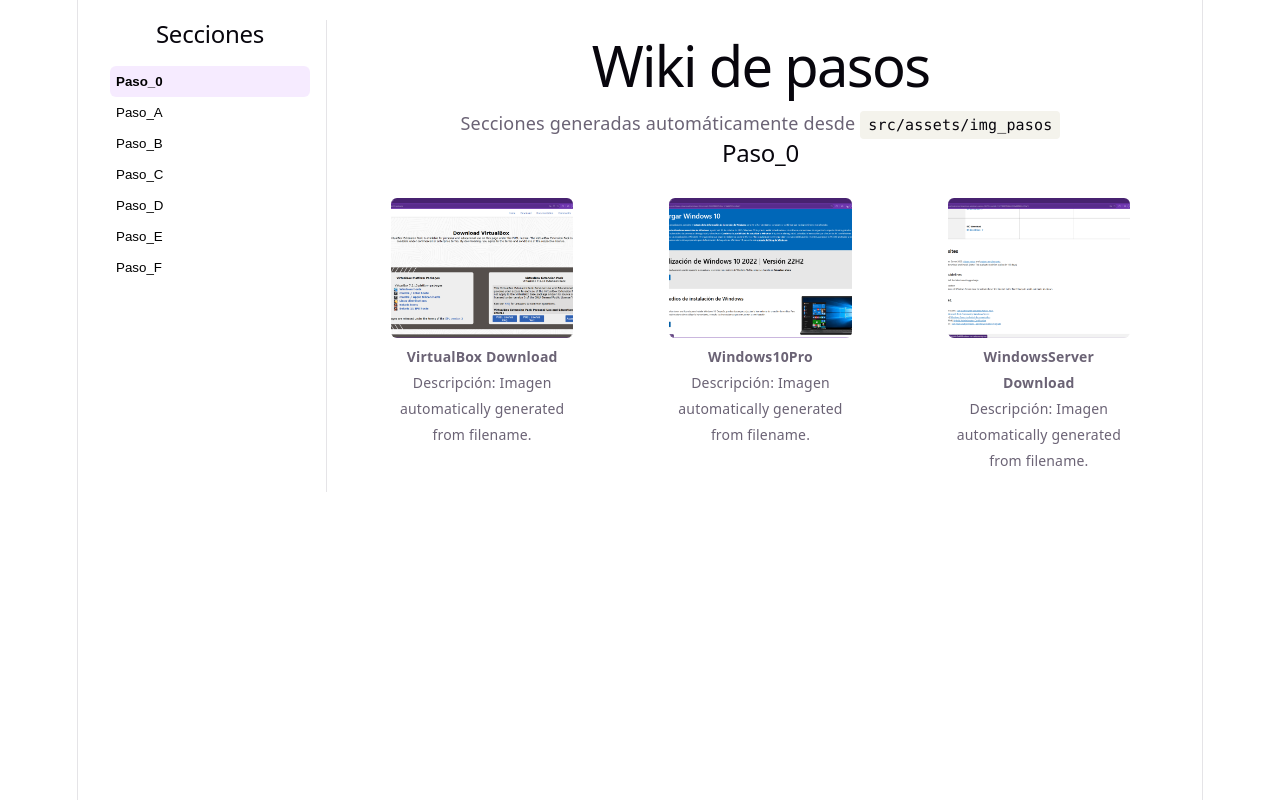
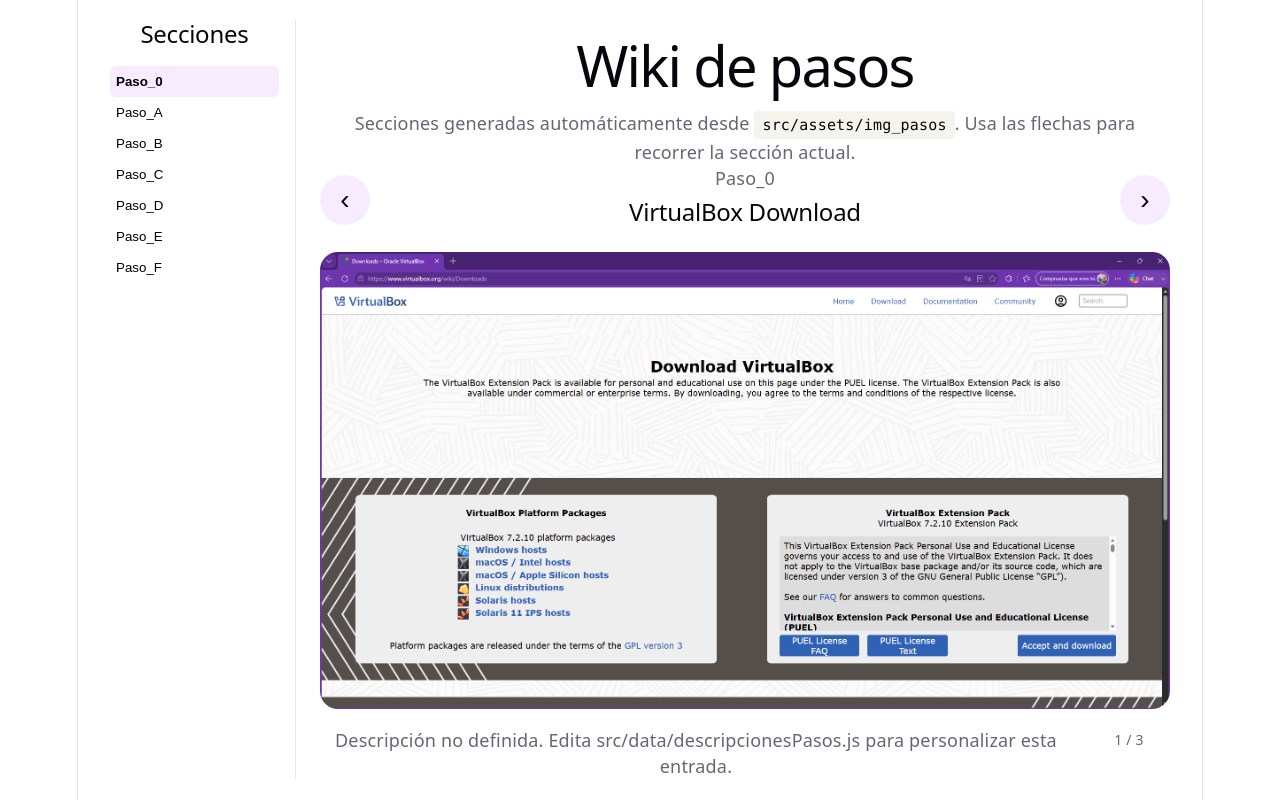
Before and after one commit to Anyaspycat/wiki_rivpat, a React (Vite) app: page / in a window 1280 px wide. Built offline with nearby package versions, Linux system fonts and the light colour scheme.

Commit message:
Se incorpora funcionalidad tipo carrucel para el despliegue y visualizacion de las imagenes por seccion

```diff
--- a/src/App.css
+++ b/src/App.css
@@ -221,25 +221,197 @@
   margin-top: 4px;
   color: var(--muted);
 }
+.carousel-nav {
+  display: flex;
+  align-items: center;
+  justify-content: space-between;
+  gap: 16px;
+  margin-bottom: 18px;
+}
+.carousel-arrow {
+  width: 50px;
+  height: 50px;
+  border: none;
+  border-radius: 50%;
+  background: var(--accent-bg);
+  color: var(--text-h);
+  font-size: 28px;
+  cursor: pointer;
+}
+.carousel-arrow:hover,
+.carousel-arrow:focus-visible {
+  background: var(--accent);
+  color: white;
+}
+.carousel-labels {
+  text-align: center;
+  flex: 1 1 auto;
+}
+.carousel-section {
+  display: block;
+  margin-bottom: 6px;
+  color: var(--muted);
+}
+.carousel-view {
+  display: flex;
+  justify-content: center;
+  margin-bottom: 18px;
+}
+.carousel-view img {
+  width: 100%;
+  max-width: 860px;
+  max-height: 70vh;
+  object-fit: contain;
+  border-radius: 18px;
+  background: var(--surface);
+}
+.carousel-details {
+  display: flex;
+  justify-content: space-between;
+  align-items: flex-start;
+  gap: 16px;
+}
+.carousel-details p {
+  flex: 1 1 auto;
+  margin: 0;
+}
+.carousel-counter {
+  white-space: nowrap;
+  color: var(--muted);
+  font-size: 14px;
+  min-width: 82px;
+}
+.empty-state {
+  color: var(--muted);
+  padding-top: 32px;
+}
 .gallery {
   display: grid;
   grid-template-columns: repeat(auto-fill, minmax(200px, 1fr));
   gap: 16px;
   margin-top: 12px;
 }
+.thumb {
+  display: grid;
+  gap: 8px;
+  padding: 0;
+  border: 1px solid transparent;
+  border-radius: 10px;
+  background: transparent;
+  text-align: left;
+  cursor: pointer;
+}
+.thumb:hover,
+.thumb:focus-visible {
+  border-color: var(--accent-border);
+  outline: none;
+}
 .thumb img {
   width: 100%;
   height: 140px;
   object-fit: cover;
-  border-radius: 6px;
+  border-radius: 10px;
   display: block;
 }
 .thumb figcaption {
   font-size: 14px;
   margin-top: 6px;
+  color: var(--text-h);
+}
+.thumb strong {
+  display: block;
+  margin-bottom: 4px;
 }
 .wiki-section.hidden {
   display: none;
+}
+
+.modal-overlay {
+  position: fixed;
+  inset: 0;
+  background: rgba(0, 0, 0, 0.72);
+  display: flex;
+  align-items: center;
+  justify-content: center;
+  z-index: 50;
+  padding: 24px;
+}
+.modal-content {
+  width: min(980px, 100%);
+  max-height: 100%;
+  background: var(--surface);
+  border-radius: 18px;
+  box-shadow: 0 30px 60px rgba(0, 0, 0, 0.28);
+  position: relative;
+  overflow: hidden;
+}
+.modal-close {
+  position: absolute;
+  top: 16px;
+  right: 16px;
+  border: none;
+  background: rgba(255, 255, 255, 0.9);
+  width: 36px;
+  height: 36px;
+  border-radius: 50%;
+  font-size: 22px;
+  cursor: pointer;
+}
+.modal-viewer {
+  display: grid;
+  grid-template-columns: 60px minmax(0, 1fr) 60px;
+  align-items: center;
+  gap: 16px;
+  padding: 24px;
+}
+.modal-viewer img {
+  width: 100%;
+  max-height: calc(100vh - 260px);
+  object-fit: contain;
+  border-radius: 14px;
+  background: var(--surface);
+}
+.modal-arrow {
+  width: 50px;
+  height: 50px;
+  border: none;
+  border-radius: 50%;
+  background: var(--accent-bg);
+  color: var(--text-h);
+  font-size: 28px;
+  cursor: pointer;
+}
+.modal-arrow:hover,
+.modal-arrow:focus-visible {
+  background: var(--accent);
+  color: white;
+}
+.modal-details {
+  padding: 0 24px 24px;
+}
+.modal-section {
+  display: inline-block;
+  margin-bottom: 10px;
+  color: var(--muted);
+}
+.modal-details h2 {
+  margin: 0 0 12px;
+}
+.modal-counter {
+  margin-top: 16px;
+  font-size: 14px;
+  color: var(--muted);
+}
+
+@media (max-width: 760px) {
+  .modal-viewer {
+    grid-template-columns: 1fr;
+    padding: 16px;
+  }
+  .modal-arrow {
+    width: 44px;
+    height: 44px;
+  }
 }
 
 @media (max-width: 880px) {
--- a/src/App.jsx
+++ b/src/App.jsx
@@ -1,4 +1,5 @@
 import { useEffect, useMemo, useState } from 'react'
+import { descripcionesPasos } from './data/descripcionesPasos'
 import './App.css'
 
 function makeTitle(filename) {
@@ -11,15 +12,39 @@
     .join(' ')
 }
 
+function naturalSort(a, b) {
+  const numberPattern = /\d+/g
+  const aParts = a.split(numberPattern).filter(Boolean)
+  const bParts = b.split(numberPattern).filter(Boolean)
+  const aNumbers = a.match(numberPattern) || []
+  const bNumbers = b.match(numberPattern) || []
+
+  for (let i = 0; i < Math.min(aParts.length, bParts.length); i += 1) {
+    const left = aParts[i].localeCompare(bParts[i], undefined, { sensitivity: 'base' })
+    if (left !== 0) return left
+
+    const leftNum = Number(aNumbers[i] ?? 0)
+    const rightNum = Number(bNumbers[i] ?? 0)
+    if (leftNum !== rightNum) return leftNum - rightNum
+  }
+
+  return a.localeCompare(b, undefined, { sensitivity: 'base' })
+}
+
+function getDescription(section, title) {
+  const sectionDescriptions = descripcionesPasos[section]
+  if (!sectionDescriptions) return 'Descripción no definida. Edita src/data/descripcionesPasos.js para personalizar esta entrada.'
+  return sectionDescriptions[title] || 'Descripción no definida. Edita src/data/descripcionesPasos.js para personalizar esta entrada.'
+}
+
 function App() {
   const [activeSection, setActiveSection] = useState(null)
+  const [activePhoto, setActivePhoto] = useState({ section: null, index: 0 })
 
-  // Cargar todas las imágenes de img_pasos (Vite import.meta.glob)
   const grouped = useMemo(() => {
     const modules = import.meta.glob('./assets/img_pasos/**', { eager: true })
     const groups = {}
     Object.keys(modules).forEach((p) => {
-      // p example: /src/assets/img_pasos/Paso_A/A_Paso_1.png
       const parts = p.split('/')
       const folder = parts[parts.length - 2]
       const filename = parts[parts.length - 1]
@@ -27,11 +52,12 @@
       if (!groups[folder]) groups[folder] = []
       groups[folder].push({ url, filename })
     })
-    // sort keys for stable order
-    const ordered = Object.keys(groups)
+    return Object.keys(groups)
       .sort()
-      .map((k) => ({ section: k, images: groups[k].sort((a, b) => a.filename.localeCompare(b.filename)) }))
-    return ordered
+      .map((section) => ({
+        section,
+        images: groups[section].sort((a, b) => naturalSort(a.filename, b.filename)),
+      }))
   }, [])
 
   useEffect(() => {
@@ -40,15 +66,69 @@
     }
   }, [activeSection, grouped])
 
+  useEffect(() => {
+    if (!activeSection) return
+    setActivePhoto((current) =>
+      current.section === activeSection ? current : { section: activeSection, index: 0 }
+    )
+  }, [activeSection])
+
+  useEffect(() => {
+    const section = grouped.find((group) => group.section === activeSection)
+    if (!section) return undefined
+
+    const handleKeyDown = (event) => {
+      if (event.key === 'ArrowLeft') {
+        event.preventDefault()
+        setActivePhoto((current) => {
+          if (current.section !== activeSection) return current
+          return {
+            section: current.section,
+            index: (current.index - 1 + section.images.length) % section.images.length,
+          }
+        })
+      }
+      if (event.key === 'ArrowRight') {
+        event.preventDefault()
+        setActivePhoto((current) => {
+          if (current.section !== activeSection) return current
+          return {
+            section: current.section,
+            index: (current.index + 1) % section.images.length,
+          }
+        })
+      }
+    }
+
+    window.addEventListener('keydown', handleKeyDown)
+    return () => window.removeEventListener('keydown', handleKeyDown)
+  }, [activeSection, grouped])
+
+  const activeGroup = grouped.find((group) => group.section === activeSection)
+  const activeIndex = activeGroup ? Math.min(activePhoto.index, activeGroup.images.length - 1) : 0
+  const activeImage = activeGroup?.images[activeIndex] || null
+
+  const changePhoto = (offset) => {
+    if (!activeGroup) return
+    setActivePhoto({
+      section: activeGroup.section,
+      index: (activeIndex + offset + activeGroup.images.length) % activeGroup.images.length,
+    })
+  }
+
   return (
     <div className="wiki-root">
       <aside className="wiki-sidebar">
         <h2>Secciones</h2>
         <ul>
-          {grouped.map((g) => (
-            <li key={g.section}>
-              <button className={g.section === activeSection ? 'active' : ''} onClick={() => setActiveSection(g.section)}>
-                {g.section}
+          {grouped.map((group) => (
+            <li key={group.section}>
+              <button
+                className={group.section === activeSection ? 'active' : ''}
+                onClick={() => setActiveSection(group.section)}
+                type="button"
+              >
+                {group.section}
               </button>
             </li>
           ))}
@@ -58,25 +138,38 @@
       <main className="wiki-main">
         <header className="wiki-header">
           <h1>Wiki de pasos</h1>
-          <p>Secciones generadas automáticamente desde <code>src/assets/img_pasos</code></p>
+          <p>
+            Secciones generadas automáticamente desde <code>src/assets/img_pasos</code>. Usa las flechas para recorrer la sección actual.
+          </p>
         </header>
 
-        {grouped.map((g) => (
-          <section key={g.section} className={`wiki-section ${g.section === activeSection ? 'visible' : 'hidden'}`} id={g.section}>
-            <h2>{g.section}</h2>
-            <div className="gallery">
-              {g.images.map((img) => (
-                <figure key={img.filename} className="thumb">
-                  <img src={img.url} alt={img.filename} />
-                  <figcaption>
-                    <strong>{makeTitle(img.filename)}</strong>
-                    <p>Descripción: Imagen automatically generated from filename.</p>
-                  </figcaption>
-                </figure>
-              ))}
+        {activeGroup && activeImage ? (
+          <section className="wiki-section visible" id={activeGroup.section}>
+            <div className="carousel-nav">
+              <button className="carousel-arrow" type="button" onClick={() => changePhoto(-1)} aria-label="Anterior">
+                ‹
+              </button>
+              <div className="carousel-labels">
+                <span className="carousel-section">{activeGroup.section}</span>
+                <h2>{makeTitle(activeImage.filename)}</h2>
+              </div>
+              <button className="carousel-arrow" type="button" onClick={() => changePhoto(1)} aria-label="Siguiente">
+                ›
+              </button>
+            </div>
+            <div className="carousel-view">
+              <img src={activeImage.url} alt={makeTitle(activeImage.filename)} />
+            </div>
+            <div className="carousel-details">
+              <p>{getDescription(activeGroup.section, makeTitle(activeImage.filename))}</p>
+              <span className="carousel-counter">
+                {activeIndex + 1} / {activeGroup.images.length}
+              </span>
             </div>
           </section>
-        ))}
+        ) : (
+          <p className="empty-state">Selecciona una sección para comenzar.</p>
+        )}
       </main>
     </div>
   )
--- /dev/null
+++ b/src/data/descripcionesPasos.js
@@ -0,0 +1,13 @@
+export const descripcionesPasos = {
+  Paso_A: {
+    'A Paso 1': 'Descripción personalizada para el primer paso de la sección A.',
+    'A Paso 10': 'Descripción personalizada para el paso 10 de la sección A.',
+    'A Paso 11': 'Descripción personalizada para el paso 11 de la sección A.',
+  },
+  Paso_B: {
+    'B Paso 1': 'Descripción personalizada para el paso 1 de la sección B.',
+  },
+  Paso_C: {
+    'C Paso 1': 'Descripción personalizada para el paso 1 de la sección C.',
+  },
+}
```
Also changed, not shown: 1 other file (tests, documents, lock files or other folders).
